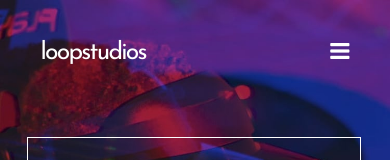
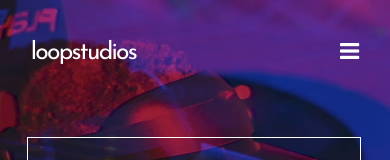
Before and after one commit to penieltalents/Loopstudios-Landing-Page, a plain HTML site: page index.html in a window 390 px wide. Shown: the top 160 px of the page. Drawn offline with Linux system fonts and the light colour scheme.

Commit message:
a commit

```diff
--- a/loopstudio.css
+++ b/loopstudio.css
@@ -425,7 +425,7 @@ footer{
 
     .main-header{
         display: flex;
-        margin-inline: 10%;
+        margin-inline: 5%;
         justify-content: space-around;
     }
 
```
